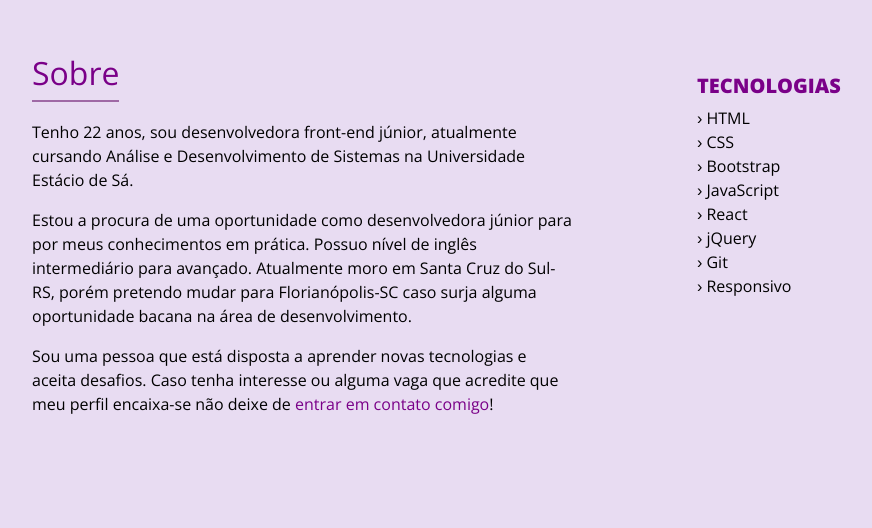
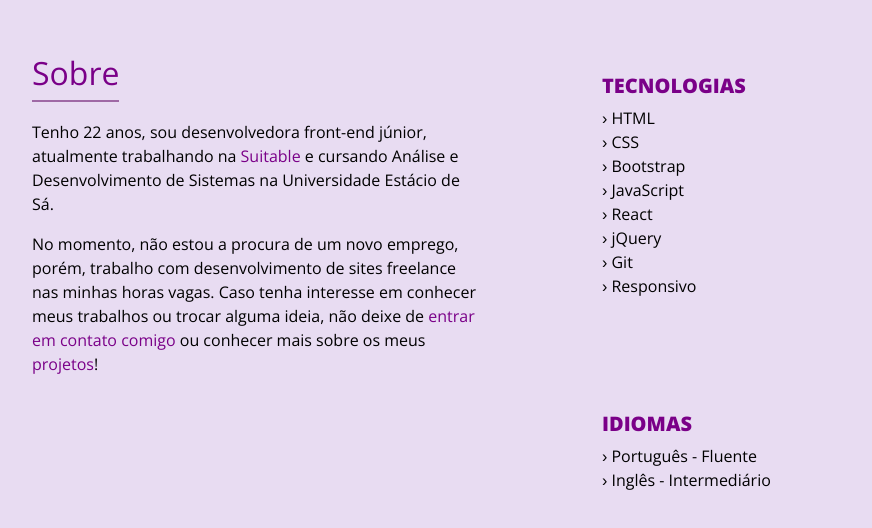
Before and after one commit to marizambarda/portfolio, a React (Create React App) app: page / in a window 1280 px wide. Shown: the part 796-1324 px from the top of the page, without its empty margins (148-1020 px from the left). Built offline with nearby package versions, Linux system fonts and the light colour scheme.

Commit message:
atualizacao portfolio

```diff
--- a/src/pages/AboutPage/AboutPage.jsx
+++ b/src/pages/AboutPage/AboutPage.jsx
@@ -9,27 +9,24 @@ function AboutPage() {
 			<Container>
 				<div className="about-content">
 					<Row>
-						<Col md={{ span: 6, offset: 1 }}>
+						<Col md={{ span: 5, offset: 1 }}>
 							<h2>
 								<span>Sobre</span>
 							</h2>
 							<p>
-								Tenho 22 anos, sou desenvolvedora front-end júnior, atualmente cursando Análise e
-								Desenvolvimento de Sistemas na Universidade Estácio de Sá.
+								Tenho 22 anos, sou desenvolvedora front-end júnior, atualmente trabalhando na{' '}
+								<a href="https://www.suitable.com.br/">Suitable</a> e cursando Análise e Desenvolvimento
+								de Sistemas na Universidade Estácio de Sá.
 							</p>
 							<p>
-								Estou a procura de uma oportunidade como desenvolvedora júnior para por meus
-								conhecimentos em prática. Possuo nível de inglês intermediário para avançado. Atualmente
-								moro em Santa Cruz do Sul-RS, porém pretendo mudar para Florianópolis-SC caso surja
-								alguma oportunidade bacana na área de desenvolvimento.
-							</p>
-							<p>
-								Sou uma pessoa que está disposta a aprender novas tecnologias e aceita desafios. Caso
-								tenha interesse ou alguma vaga que acredite que meu perfil encaixa-se não deixe de{' '}
-								<AnchorLink href="#contact">entrar em contato comigo</AnchorLink>!
+								No momento, não estou a procura de um novo emprego, porém, trabalho com desenvolvimento
+								de sites freelance nas minhas horas vagas. Caso tenha interesse em conhecer meus
+								trabalhos ou trocar alguma ideia, não deixe de{' '}
+								<AnchorLink href="#contact">entrar em contato comigo</AnchorLink> ou conhecer mais sobre
+								os meus <AnchorLink href="#projects">projetos</AnchorLink>!
 							</p>
 						</Col>
-						<Col md={{ span: 3, offset: 1 }} className="technologies">
+						<Col md={{ span: 2, offset: 1 }} className="technologies">
 							<h3>Tecnologias</h3>
 							<ul>
 								<li>› HTML</li>
@@ -43,6 +40,15 @@ function AboutPage() {
 							</ul>
 						</Col>
 					</Row>
+					<Row>
+						<Col md={{ span: 3, offset: 7 }} className="technologies">
+							<h3>Idiomas</h3>
+							<ul>
+								<li>› Português - Fluente</li>
+								<li>› Inglês - Intermediário</li>
+							</ul>
+						</Col>
+					</Row>
 				</div>
 			</Container>
 		</div>
```
